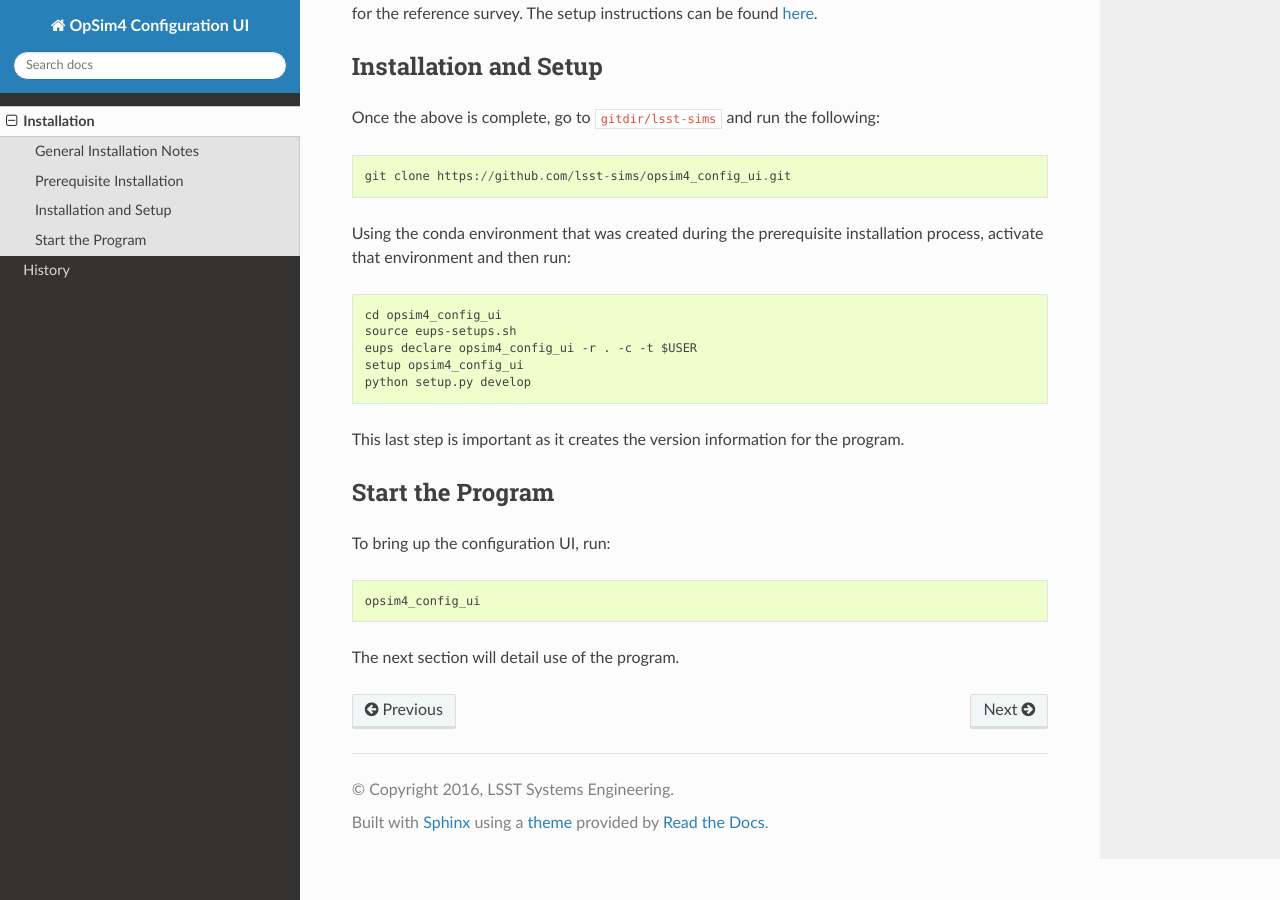
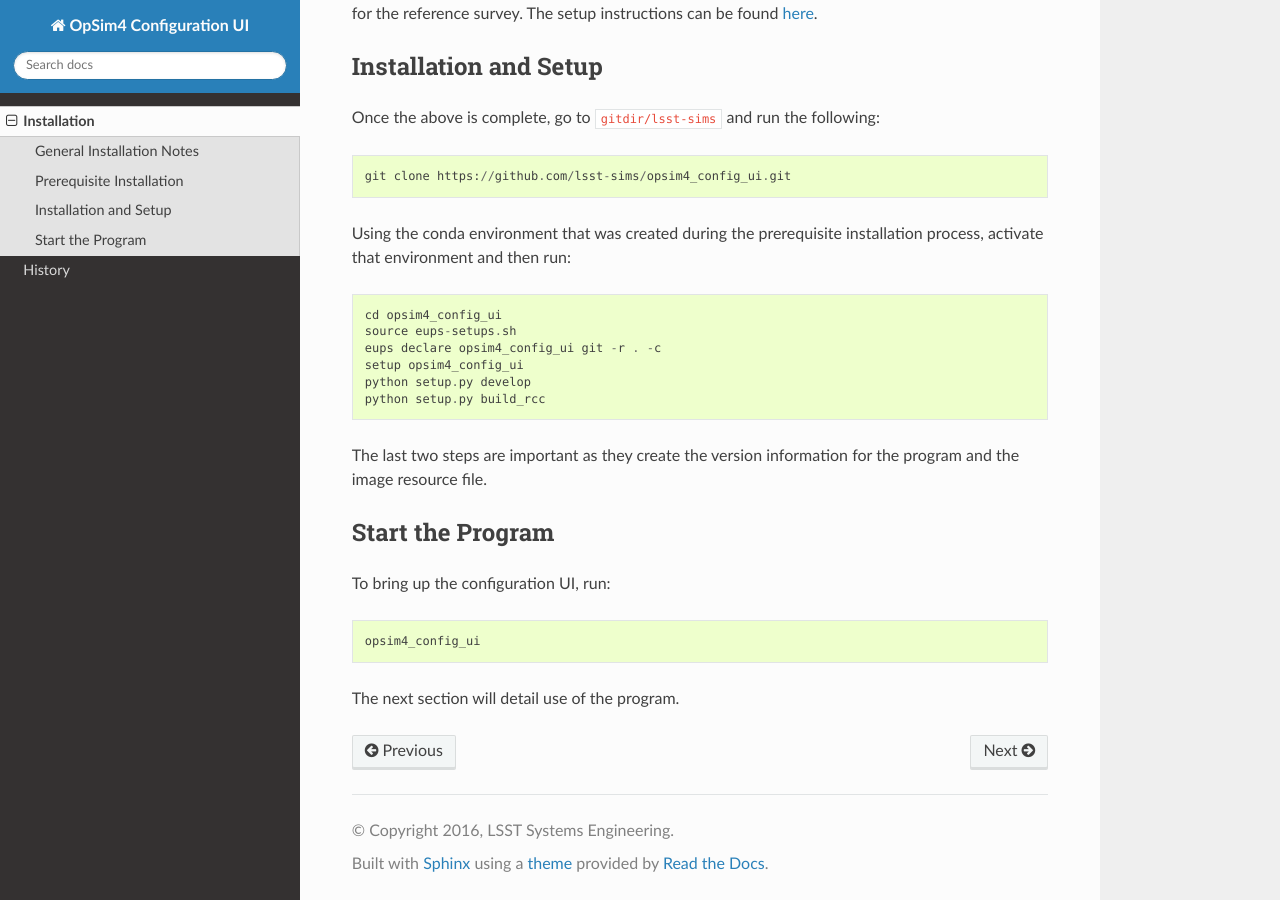
Before and after one commit to lsst-sims/opsim4_config_ui, a Sphinx documentation site: the page built from docs/installation.rst, in a window 1280 px wide and 900 px high, scrolled down 540 px. Built offline with Sphinx 7.4.7 and the Read the Docs theme 2.0.0, drawn with Linux system fonts in a browser that asks for light colours; the version number could not be read and is left out.

Commit message:
Doc changes for installation.

```diff
--- a/docs/installation.rst
+++ b/docs/installation.rst
@@ -27,11 +27,12 @@ Using the conda environment that was created during the prerequisite installatio
 
 	cd opsim4_config_ui
 	source eups-setups.sh
-	eups declare opsim4_config_ui -r . -c -t $USER
+	eups declare opsim4_config_ui git -r . -c
 	setup opsim4_config_ui
 	python setup.py develop
+	python setup.py build_rcc
 
-This last step is important as it creates the version information for the program.
+The last two steps are important as they create the version information for the program and the image resource file.
 
 Start the Program
 -----------------
```
